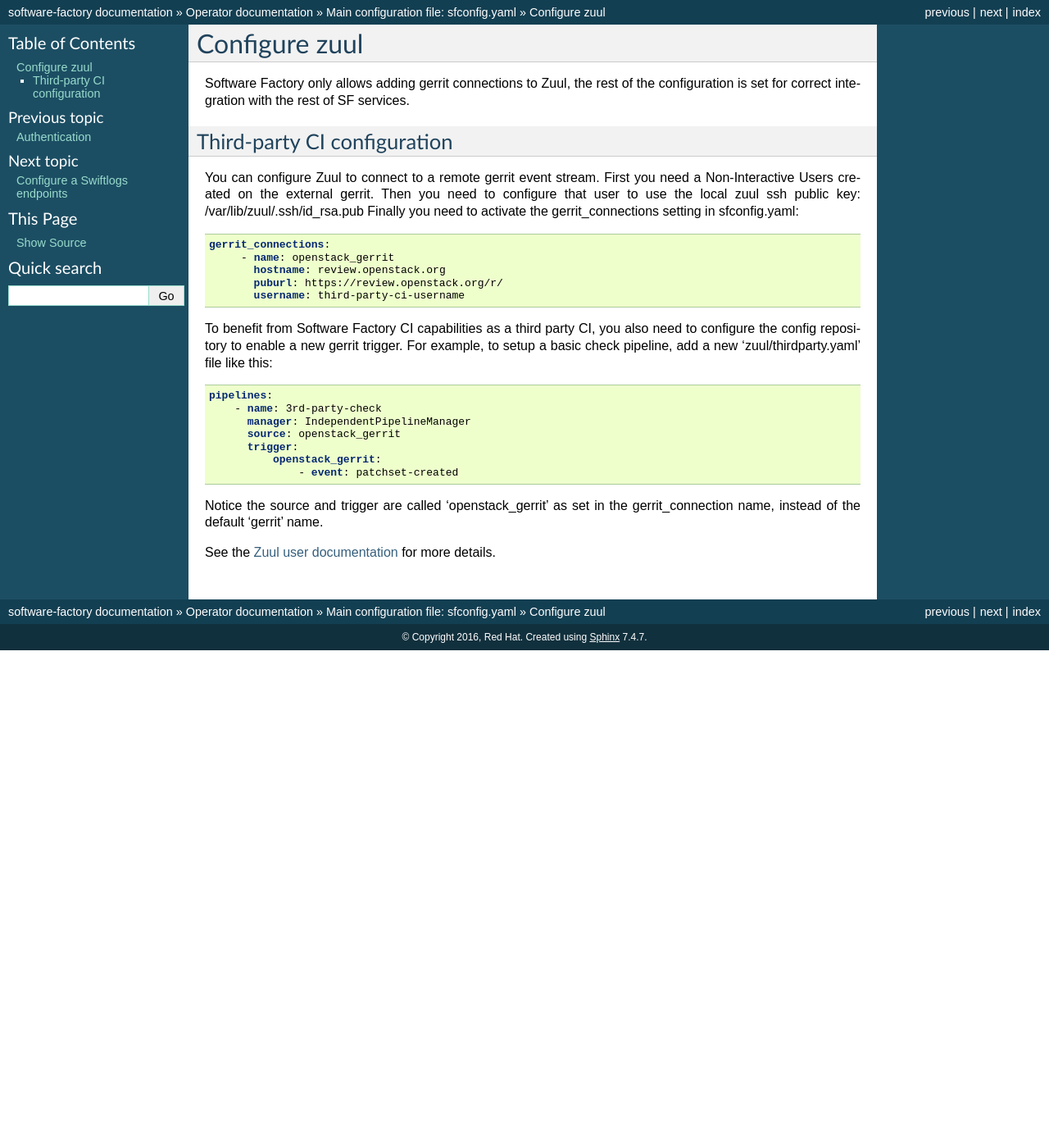
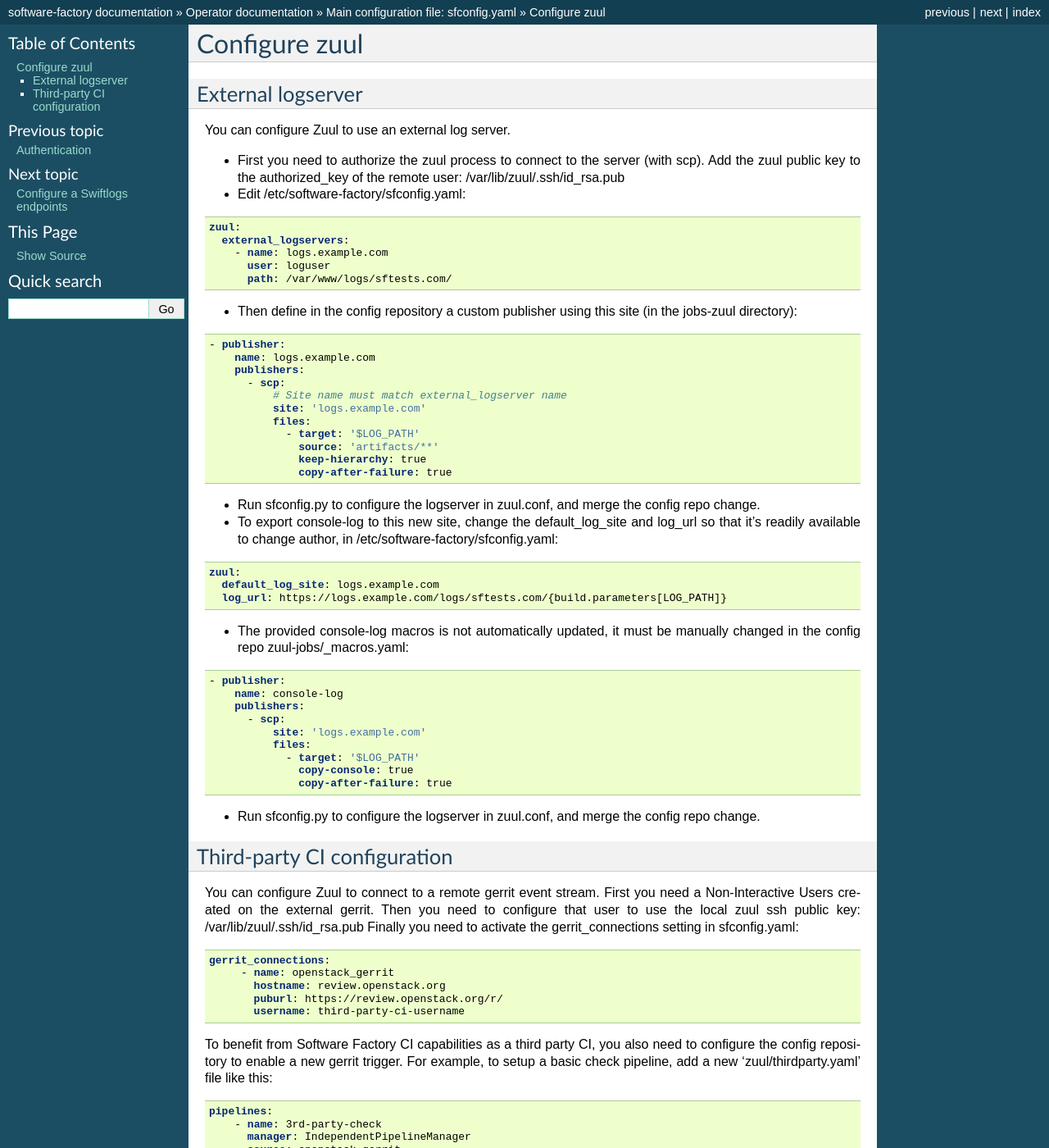
Before and after one commit to softwarefactory-project/sf-docs, a Sphinx documentation site: the page built from docs/zuul_operator.rst, in a window 1280 px wide and 1400 px high. Shown: the whole window at 82% size. Built offline with Sphinx 7.4.7, drawn with Linux system fonts in a browser that asks for light colours; the version number could not be read and is left out.

Commit message:
Add external logserver documentation
Change-Id: Ia96e6a42482fe3661bf07df9dd127046c324f473
Depends-On: I556afb7c76700102a0dc7b396e63510d6c233d31
Story: 195
Related-Task: 486

```diff
--- a/docs/zuul_operator.rst
+++ b/docs/zuul_operator.rst
@@ -1,9 +1,72 @@
 Configure zuul
 --------------
 
-Software Factory only allows adding gerrit connections to Zuul,
-the rest of the configuration is set for correct integration with
-the rest of SF services.
+External logserver
+^^^^^^^^^^^^^^^^^^
+
+You can configure Zuul to use an external log server.
+
+* First you need to authorize the zuul process to connect to the server
+  (with scp). Add the zuul public key to the authorized_key of the remote user:
+  /var/lib/zuul/.ssh/id_rsa.pub
+
+* Edit /etc/software-factory/sfconfig.yaml:
+
+.. code-block:: yaml
+
+  zuul:
+    external_logservers:
+      - name: logs.example.com
+        user: loguser
+        path: /var/www/logs/sftests.com/
+
+* Then define in the config repository a custom publisher using this site
+  (in the jobs-zuul directory):
+
+.. code-block:: yaml
+
+  - publisher:
+      name: logs.example.com
+      publishers:
+        - scp:
+            # Site name must match external_logserver name
+            site: 'logs.example.com'
+            files:
+              - target: '$LOG_PATH'
+                source: 'artifacts/**'
+                keep-hierarchy: true
+                copy-after-failure: true
+
+* Run sfconfig.py to configure the logserver in zuul.conf, and merge the config
+  repo change.
+
+* To export console-log to this new site, change the default_log_site and log_url
+  so that it's readily available to change author, in
+  /etc/software-factory/sfconfig.yaml:
+
+.. code-block:: yaml
+
+  zuul:
+    default_log_site: logs.example.com
+    log_url: https://logs.example.com/logs/sftests.com/{build.parameters[LOG_PATH]}
+
+* The provided console-log macros is not automatically updated, it must be
+  manually changed in the config repo zuul-jobs/_macros.yaml:
+
+.. code-block:: yaml
+
+  - publisher:
+      name: console-log
+      publishers:
+        - scp:
+            site: 'logs.example.com'
+            files:
+              - target: '$LOG_PATH'
+                copy-console: true
+                copy-after-failure: true
+
+* Run sfconfig.py to configure the logserver in zuul.conf, and merge the config
+  repo change.
 
 
 Third-party CI configuration
```
